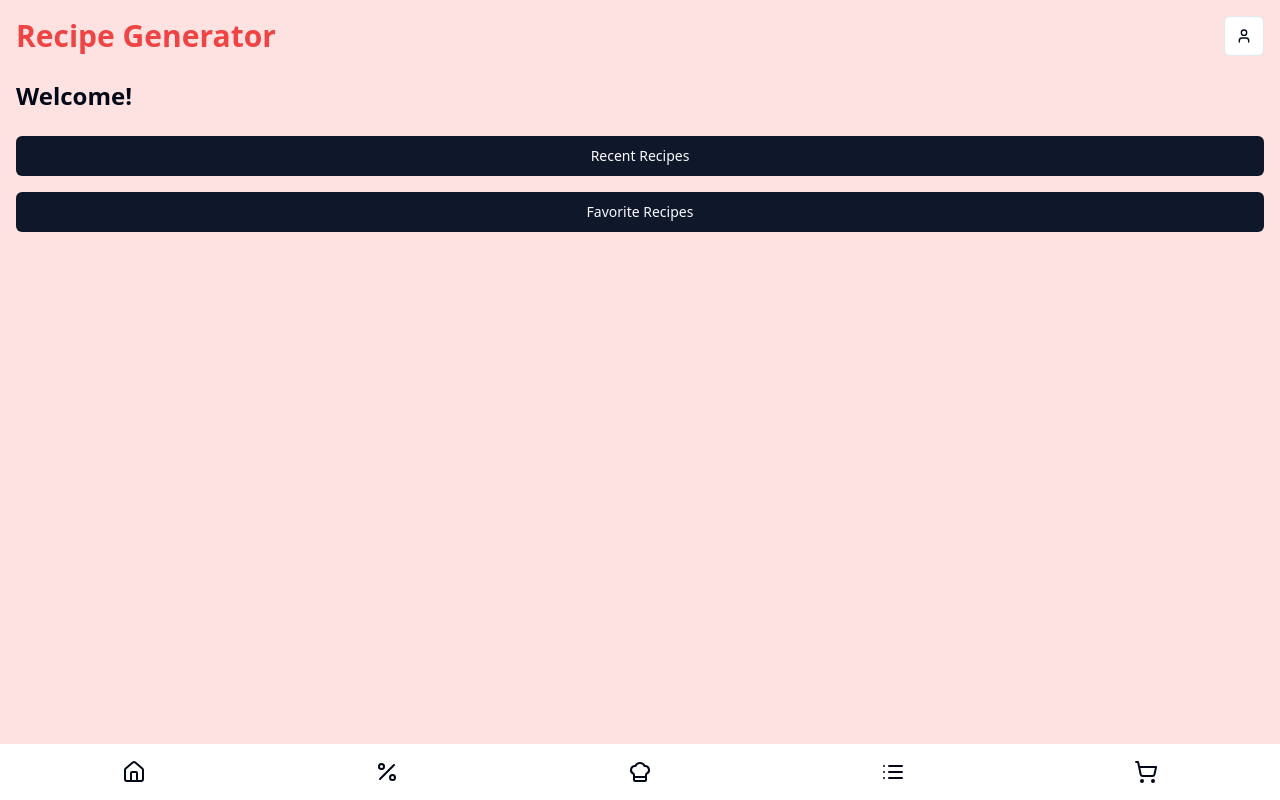
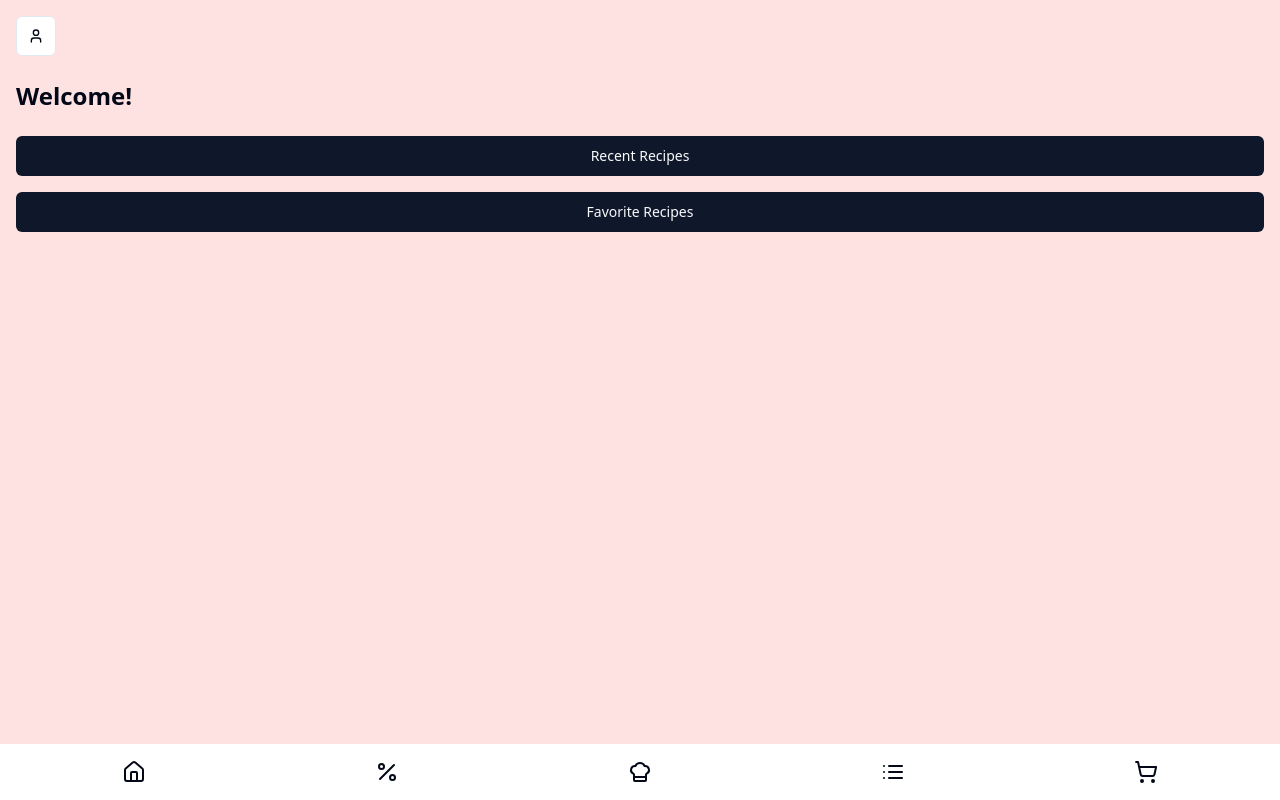
Before and after one commit to SebastianApelgren/recipe-bubble-bazaar, a React (Vite) app: page / in a window 1280 px wide. Built offline with nearby package versions, Linux system fonts and the light colour scheme.

Commit message:
Remove Title from All Pages
The title for the recipe generator has been removed from all pages except the recipe generator page to improve the user interface and focus on content.
[skip gpt_engineer]

```diff
--- a/src/App.jsx
+++ b/src/App.jsx
@@ -1,3 +1,4 @@
+import ReactDOM from "react-dom/client";
 import { useState } from "react";
 import { Toaster } from "@/components/ui/sonner";
 import { TooltipProvider } from "@/components/ui/tooltip";
@@ -65,7 +66,9 @@ const App = () => {
         <Toaster />
         <div className="min-h-screen bg-red-100 p-4 pb-16 relative">
           <div className="flex justify-between items-center mb-6">
-            <h1 className="text-3xl font-bold text-center text-red-500 font-Times New Roman">Recipe Generator</h1>
+            {step === "prompt" && (
+              <h1 className="text-3xl font-bold text-center text-red-500 font-Times New Roman">Recipe Generator</h1>
+            )}
             <Button variant="outline" size="icon" onClick={() => setStep("profile")}>
               <User className="h-4 w-4" />
             </Button>
```
